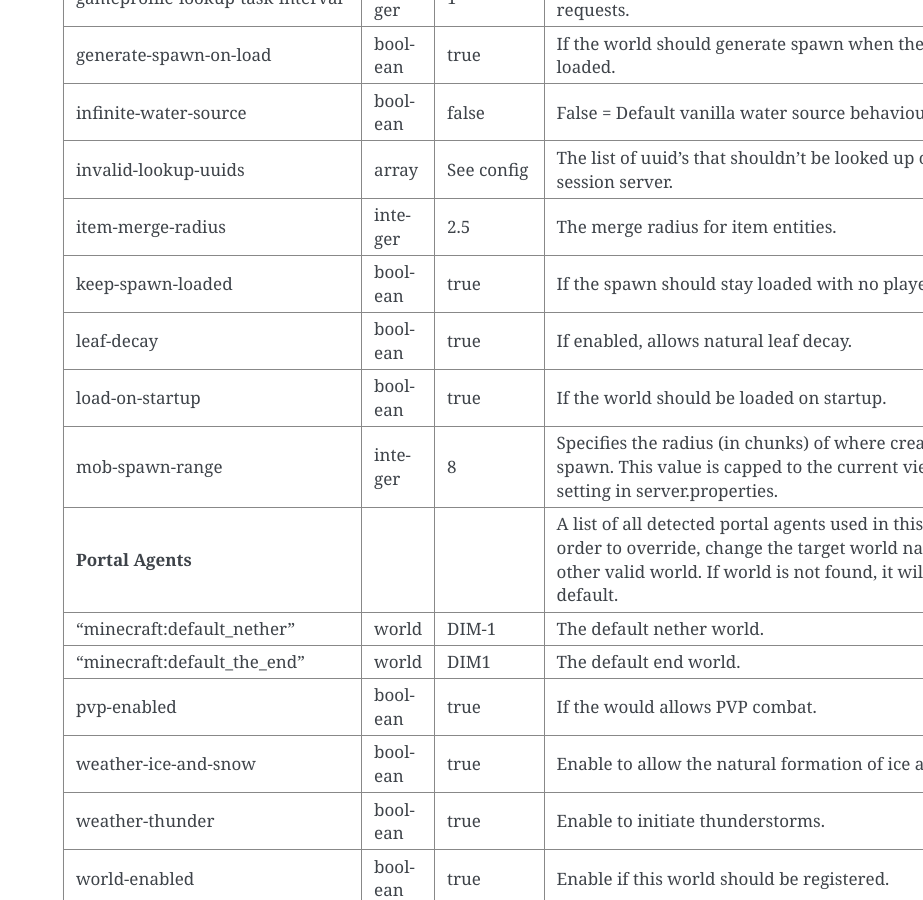
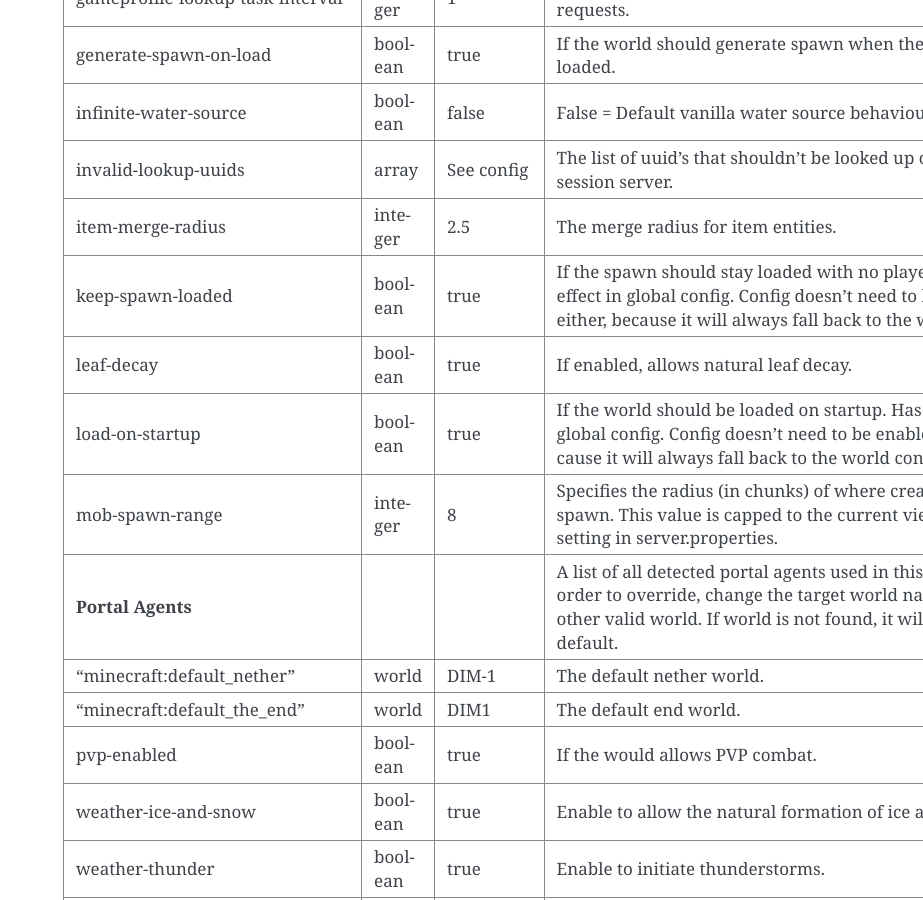
Before and after one commit to SpongePowered/SpongeDocs, a Sphinx documentation site: the page built from source/server/getting-started/configuration/sponge-conf.rst, in a window 1280 px wide and 900 px high, scrolled down 6596 px. Shown: the whole window, without its empty margins (357-1280 px from the left). Built offline with Sphinx 7.4.7, drawn with Linux system fonts in a browser that asks for light colours; pages that are not in the unit, such as notebooks, are missing from menus.

Commit message:
Add note about load-on-startup/keep-spawn-loaded (#594)
* Add note about load-on-startup/keep-spawn-loaded

This was changed about two months ago, but was never documented. It came up today in a discussion and I figured might as well document it, quote from blood about it http://i.imgur.com/4ih8kjK.png

* english is hard

```diff
--- a/source/server/getting-started/configuration/sponge-conf.rst
+++ b/source/server/getting-started/configuration/sponge-conf.rst
@@ -204,9 +204,9 @@ infinite-water-source                     boolean   false       False = Default
 invalid-lookup-uuids                      array     See config  The list of uuid's that shouldn't be looked up on
                                                                 Mojang's session server.
 item-merge-radius                         integer   2.5         The merge radius for item entities.
-keep-spawn-loaded                         boolean   true        If the spawn should stay loaded with no players.
+keep-spawn-loaded                         boolean   true        If the spawn should stay loaded with no players. Has no effect in global config. Config doesn't need to be enabled either, because it will always fall back to the world config.
 leaf-decay                                boolean   true        If enabled, allows natural leaf decay.
-load-on-startup                           boolean   true        If the world should be loaded on startup.
+load-on-startup                           boolean   true        If the world should be loaded on startup. Has no effect in global config. Config doesn't need to be enabled either, because it will always fall back to the world config.
 mob-spawn-range                           integer   8           Specifies the radius (in chunks) of where creatures
                                                                 will spawn. This value is capped to the current
                                                                 view distance setting in server.properties.
```
